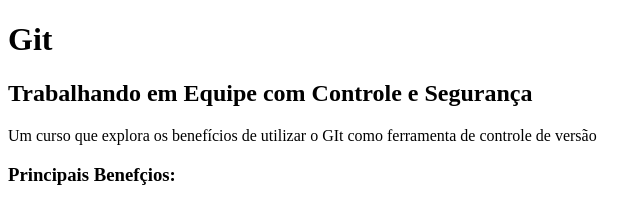
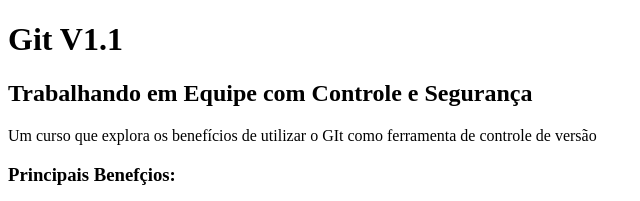
Before and after one commit to wellvsilva/curso-git, a plain HTML site: page index.html in a window 1280 px wide. Shown: the top 201 px of the page, 0-640 px from the left. Drawn offline with Linux system fonts and the light colour scheme.

Commit message:
nova versão

```diff
--- a/index.html
+++ b/index.html
@@ -4,7 +4,7 @@
         <title></title>
     </head>
     <body>
-        <h1>Git</h1>
+        <h1>Git V1.1</h1>
         <h2>Trabalhando em Equipe com Controle e Segurança</h2>
 
         <p>Um curso que explora os benefícios de utilizar o GIt como ferramenta de controle de versão</p>
```
